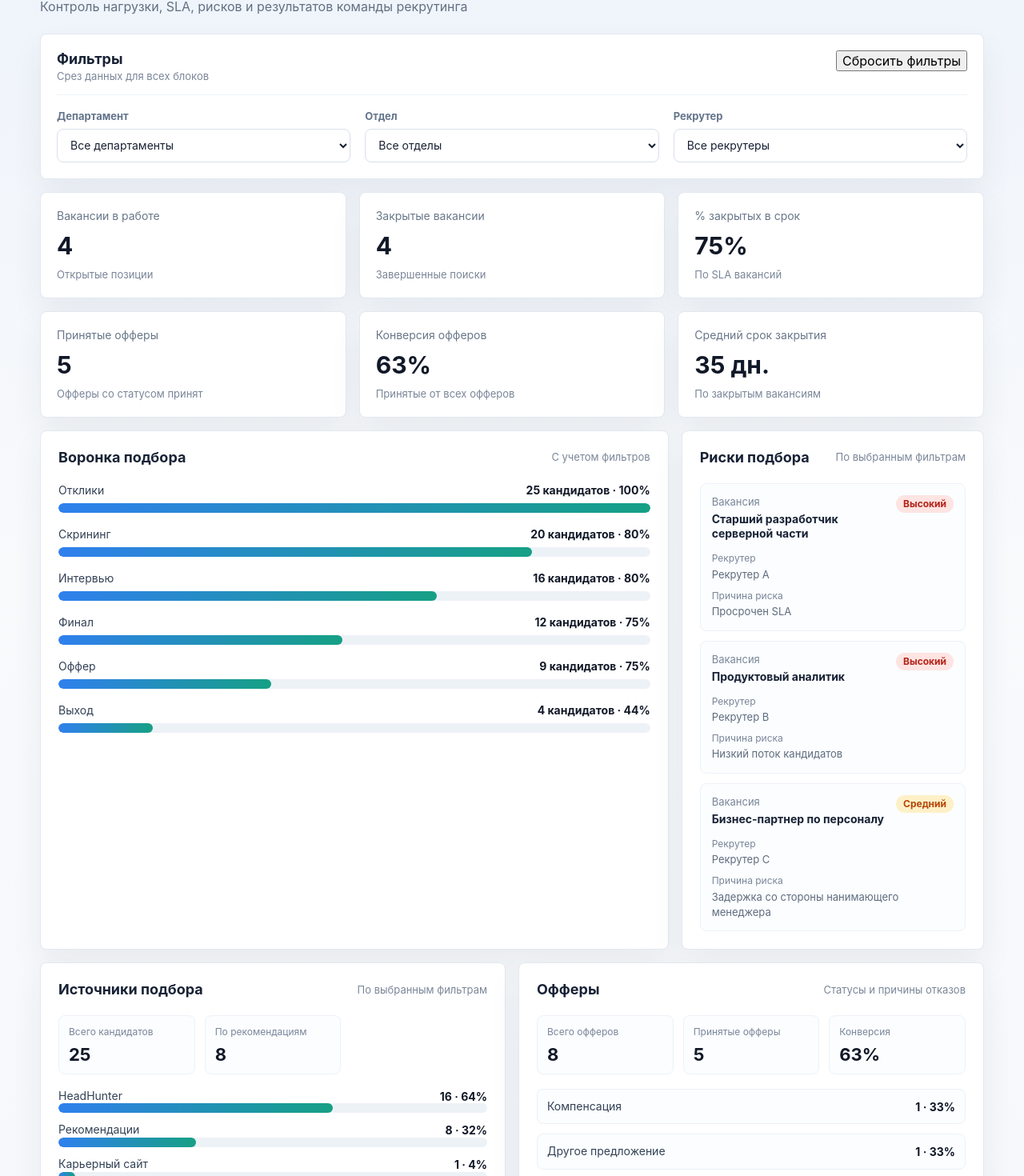
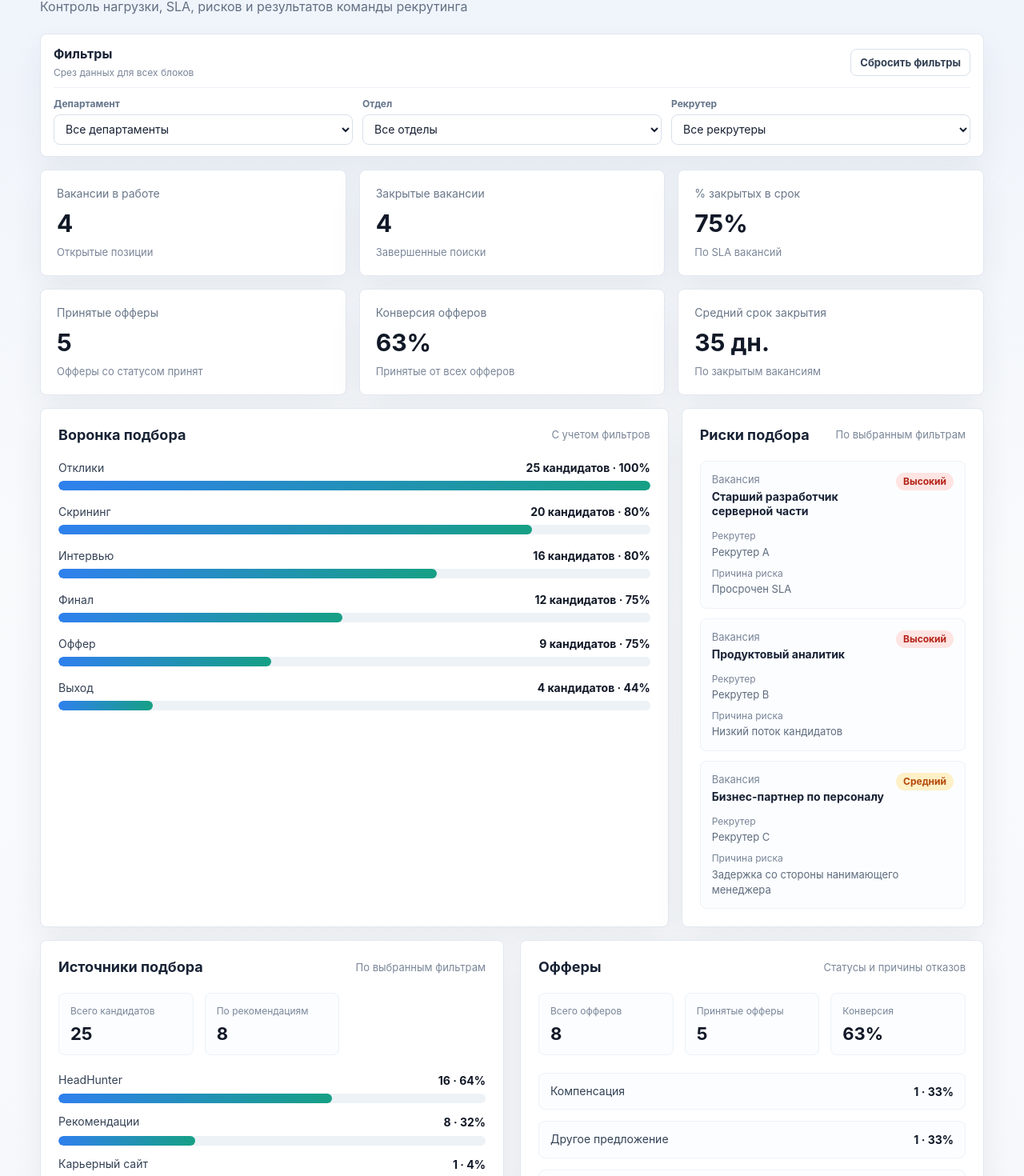
Before and after one commit to AN684-beep/hr-recruiting-analytics-dashboard, a React (Vite) app: page / in a window 1280 px wide. Shown: the part 131-1601 px from the top of the page at 80% size. Built offline with nearby package versions, Linux system fonts and the light colour scheme.

Commit message:
Compact filters and improve analytics spacing

```diff
--- a/src/styles.css
+++ b/src/styles.css
@@ -80,43 +80,44 @@ h2 {
 
 .filters-card {
   display: grid;
-  gap: 18px;
+  gap: 12px;
   margin-bottom: 16px;
-  padding: 20px;
+  padding: 14px 16px;
 }
 
 .filters-heading {
   display: flex;
-  align-items: flex-start;
+  align-items: center;
   justify-content: space-between;
-  gap: 16px;
-  padding-bottom: 14px;
+  gap: 12px;
+  padding-bottom: 10px;
   border-bottom: 1px solid #edf2f7;
 }
 
 .filters-heading h2 {
-  margin: 0;
+  margin: 0 0 2px;
+  font-size: 16px;
 }
 
 .filters-heading span {
   color: #7a8698;
-  font-size: 13px;
+  font-size: 12px;
 }
 
 .filters-grid {
   display: grid;
   grid-template-columns: repeat(3, minmax(0, 1fr));
-  gap: 18px;
+  gap: 12px;
 }
 
 .filters-grid label {
   display: grid;
-  gap: 8px;
+  gap: 6px;
 }
 
 .filters-grid span {
   color: #64748b;
-  font-size: 13px;
+  font-size: 12px;
   font-weight: 700;
 }
 
@@ -126,9 +127,27 @@ h2 {
   border-radius: 8px;
   background: #ffffff;
   color: #172033;
-  min-height: 42px;
-  padding: 10px 12px;
+  min-height: 38px;
+  padding: 8px 10px;
   font-size: 14px;
+}
+
+.reset-button {
+  flex: 0 0 auto;
+  border: 1px solid #d8e0eb;
+  border-radius: 8px;
+  background: #ffffff;
+  color: #334155;
+  min-height: 34px;
+  padding: 7px 11px;
+  font-size: 13px;
+  font-weight: 700;
+  cursor: pointer;
+}
+
+.reset-button:hover {
+  border-color: #b9c6d8;
+  background: #f8fafc;
 }
 
 .metrics-grid {
@@ -180,7 +199,7 @@ h2 {
 .analytics-grid {
   display: grid;
   grid-template-columns: repeat(2, minmax(0, 1fr));
-  gap: 16px;
+  gap: 20px;
   margin-bottom: 16px;
 }
 
@@ -234,15 +253,15 @@ h2 {
 .summary-row {
   display: grid;
   grid-template-columns: repeat(3, minmax(0, 1fr));
-  gap: 12px;
-  margin-bottom: 18px;
+  gap: 14px;
+  margin-bottom: 22px;
 }
 
 .summary-row div {
   border: 1px solid #edf2f7;
   border-radius: 8px;
   background: #fbfdff;
-  padding: 12px;
+  padding: 14px;
 }
 
 .summary-row span {
@@ -261,7 +280,12 @@ h2 {
 
 .breakdown-list {
   display: grid;
-  gap: 12px;
+  gap: 14px;
+}
+
+.breakdown-item {
+  display: grid;
+  gap: 8px;
 }
 
 .breakdown-label,
@@ -291,7 +315,7 @@ h2 {
   border: 1px solid #edf2f7;
   border-radius: 8px;
   background: #fbfdff;
-  padding: 12px;
+  padding: 13px 14px;
 }
 
 .risk-list {
@@ -445,6 +469,10 @@ tbody tr:last-child td {
     display: grid;
   }
 
+  .reset-button {
+    width: 100%;
+  }
+
   .funnel-card,
   .risks-card,
   .analytics-card,
```
